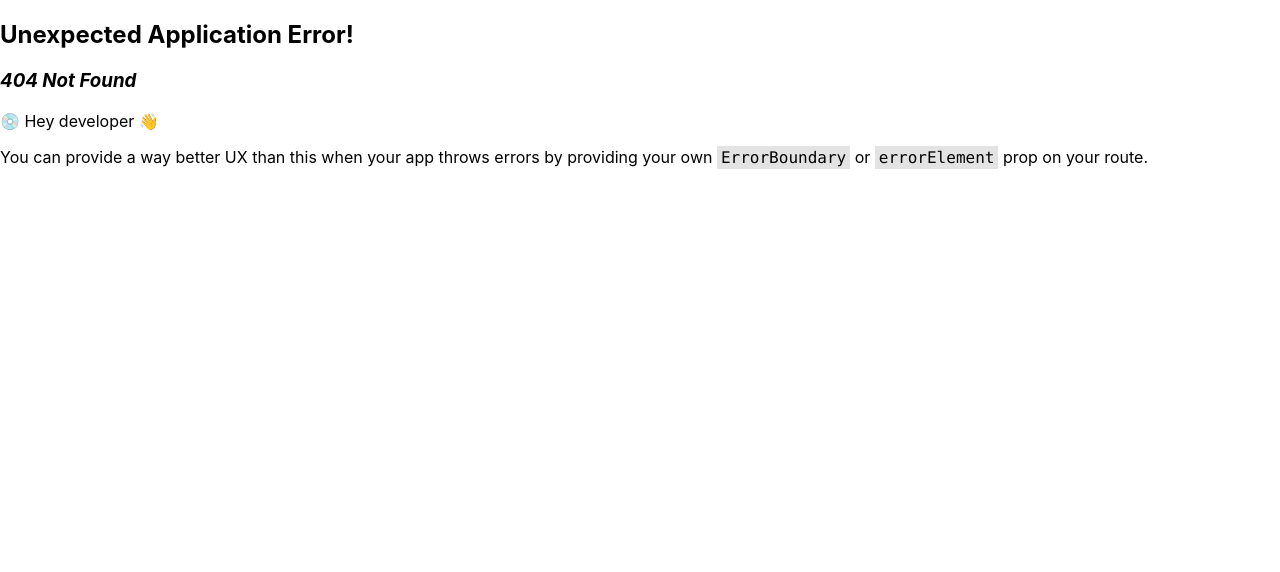
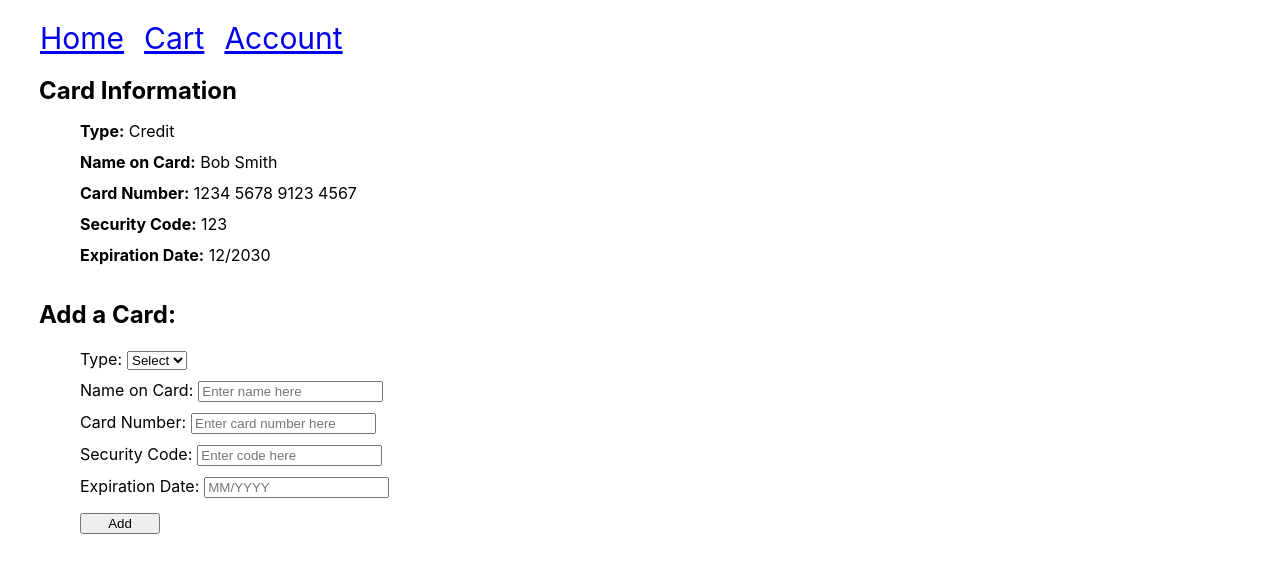
Before and after one commit to lee6155/app-2, a React (Create React App) app: page /account in a window 1280 px wide. Before the commit this address had no page. Shown: the top 572 px of the page. Built offline with nearby package versions, Linux system fonts and the light colour scheme; data requests are answered from the project's data file.

Commit message:
added ability to add card in account

```diff
--- a/db.json
+++ b/db.json
@@ -127,7 +127,15 @@
       "color": "Cherry"
     }
   ],
-  "cart": [
-
+  "cart": [],
+  "cards": [
+    {
+      "id": 1,
+      "type": "Credit",
+      "owner": "Bob Smith",
+      "cardNumber": "1234 5678 9123 4567",
+      "securityCode": "123",
+      "expiration": "12/2030"
+    }
   ]
 }
--- a/src/components/App.js
+++ b/src/components/App.js
@@ -1,6 +1,7 @@
 import React from "react"
 import HomePage from "../pages/HomePage"
 import Cart from "../pages/Cart"
+import Account from "../pages/Account"
 
 function App() {
 
@@ -8,6 +9,7 @@ function App() {
     <div>
         <HomePage/>
         <Cart/>
+        <Account/>
     </div>
   )
 }
--- /dev/null
+++ b/src/components/CardDisplay.js
@@ -0,0 +1,16 @@
+import React from "react"
+
+function CardDisplay ({ type, owner, cardNumber, securityCode, expiration }) {
+
+    return (
+        <div id="card">
+            <p class="cardInfo"><b>Type:</b> {type}</p>
+            <p class="cardInfo"><b>Name on Card:</b> {owner}</p>
+            <p class="cardInfo"><b>Card Number:</b> {cardNumber}</p>
+            <p class="cardInfo"><b>Security Code:</b> {securityCode}</p>
+            <p class="cardInfo"><b>Expiration Date:</b> {expiration}</p>
+        </div>
+    )
+}
+
+export default CardDisplay
--- /dev/null
+++ b/src/components/CardParent.js
@@ -0,0 +1,105 @@
+import React, { useEffect, useState } from "react"
+import CardDisplay from "../components/CardDisplay"
+
+function CardParent () {
+    const [cards, setCards] = useState([])
+
+    useEffect(() => {
+        fetch("http://localhost:3000/cards")
+        .then(response => response.json())
+        .then(data => setCards(data))
+    },[])
+
+    let displayCards = cards.map(function(card) {
+        return <CardDisplay key={card.id} type={card.type} owner={card.owner} cardNumber={card.cardNumber} securityCode={card.securityCode} expiration={card.expiration}/>
+    })
+
+    const [type, setType] = useState("")
+    const [name2, setName] = useState("")
+    const [number, setNumber] = useState("")
+    const [code, setCode] = useState("")
+    const [expiration, setExpiration] = useState("")
+
+    function handleChangeType (event) {
+        setType(event.target.value)
+    }
+
+    function handleChangeName (event) {
+        setName(event.target.value)
+    }
+
+    function handleChangeNumber (event) {
+        setNumber(event.target.value)
+    }
+
+    function handleChangeCode (event) {
+        setCode(event.target.value)
+    }
+
+    function handleChangeExpiration(event) {
+        setExpiration(event.target.value)
+    }
+
+    function handleSubmit () {
+        let cardData = {
+            type: type,
+            owner: name2,
+            cardNumber: number,
+            securityCode: code,
+            expiration: expiration
+        }
+
+        fetch("http://localhost:3000/cards", {
+            method: "POST",
+            headers: {
+                "Content-Type": "application/json",
+            },
+            body: {
+                "type2": "string",
+                "name3": "string",
+                "number2": "string",
+                "code2": "string",
+                "expiration2": "string",
+            },
+            body: JSON.stringify(cardData)
+        })
+        .then((response) => response.json())
+    }
+
+    return (
+        <div>
+            <h2 id="cardInfoHeading">Card Information</h2>
+            {displayCards}
+            <h2 id="addCardHeading">Add a Card: </h2>
+            <form id="cardForm" onSubmit={handleSubmit}>
+                <label class="cardFormInfo" value={type} onChange={handleChangeType}>
+                    Type:
+                    <select class="cardFormInput">
+                        <option>Select</option>
+                        <option>Credit</option>
+                        <option>Debit</option>
+                    </select>
+                </label>
+                <label class="cardFormInfo" value={name2} onChange={handleChangeName}>
+                    Name on Card:
+                    <input type="text" placeholder="Enter name here" class="cardFormInput"/>
+                </label>
+                <label class="cardFormInfo" value={number} onChange={handleChangeNumber}>
+                    Card Number:
+                    <input type="text" placeholder="Enter card number here" class="cardFormInput"/>
+                </label>
+                <label class="cardFormInfo" value={code} onChange={handleChangeCode}>
+                    Security Code:
+                    <input type="text" placeholder="Enter code here" class="cardFormInput"/>
+                </label>
+                <label class="cardFormInfo" value={expiration} onChange={handleChangeExpiration}>
+                    Expiration Date:
+                    <input type="text" placeholder="MM/YYYY" class="cardFormInput"/>
+                </label>
+                <button id="cardButton">Add</button>
+            </form>
+        </div>
+    )
+}
+
+export default CardParent
--- a/src/components/ItemCard.js
+++ b/src/components/ItemCard.js
@@ -32,7 +32,7 @@ function ItemCard({ id, name, image, price }) {
 
     return (
         <div>
-            <ul class="card">
+            <ul class="itemCard">
                 <img src={image} alt={name} />
                 <h4>{name}</h4>
                 <p>Price: ${price}</p>
--- a/src/components/NavBar.js
+++ b/src/components/NavBar.js
@@ -7,6 +7,7 @@ function NavBar() {
         <nav id="navBar">
             <NavLink to="/">Home</NavLink>
             <NavLink to="/cart" id="cartLink">Cart</NavLink>
+            <NavLink to="/account" id="accountLink">Account</NavLink>
         </nav>
     )
 }
--- a/src/index.css
+++ b/src/index.css
@@ -12,13 +12,17 @@ code {
     monospace;
 }
 
-.card img {
+
+
+
+
+.itemCard img {
   height: 250px;
   width: 250px;
   padding-top: 50px;
 }
 
-.card {
+.itemCard {
   float: left;
 }
 
@@ -34,6 +38,10 @@ code {
 }
 
 #cartLink {
+  padding-left: 20px;
+}
+
+#accountLink {
   padding-left: 20px;
 }
 
@@ -63,7 +71,7 @@ code {
   margin-top: -6px;
 }
 
-#total {
+#cartTotal {
   font-size: 20px;
   padding-left: 40px;
 }
@@ -82,3 +90,43 @@ code {
   display: inline-block;
   text-align: left;
 }
+
+.cardInfo {
+  margin-bottom: -5px
+}
+
+#card {
+  margin-bottom: 40px;
+  margin-left: 80px;
+  float: left
+}
+
+#cardInfoHeading {
+  margin-left: 39px;
+  margin-bottom: 0px
+}
+
+#addCardHeading {
+  margin-left: 39px;
+  clear: left
+}
+
+#cardForm {
+  display: flex;
+  flex-direction: column;
+  margin-left: 80px;
+  clear: left
+}
+
+.cardFormInfo {
+  margin-bottom: 10px;
+}
+
+.cardFormInput {
+  margin-left: 5px;
+}
+
+#cardButton {
+  max-width: 80px;
+  margin-top: 5px;
+}
--- /dev/null
+++ b/src/pages/Account.js
@@ -0,0 +1,15 @@
+import React from "react"
+import NavBar from "../components/NavBar"
+import CardParent from "../components/CardParent"
+
+function Account () {
+
+    return (
+        <div>
+            <NavBar/>
+            <CardParent/>
+        </div>
+    )
+}
+
+export default Account
--- a/src/pages/Cart.js
+++ b/src/pages/Cart.js
@@ -33,7 +33,7 @@ function Cart() {
         <div>
             <NavBar/>
             {renderCart}
-            <h4 style={{clear: "both"}} id="total">Total: ${total}</h4>
+            <h4 style={{clear: "both"}} id="cartTotal">Total: ${total}</h4>
         </div>
     )
 }
--- a/src/routes.js
+++ b/src/routes.js
@@ -1,6 +1,7 @@
 import HomePage from "./pages/HomePage"
 import Cart from "./pages/Cart"
 import Information from "./pages/Information"
+import Account from "./pages/Account"
 
 const routes = [
     {
@@ -14,6 +15,10 @@ const routes = [
     {
         path: "/information/:id",
         element: <Information/>
+    },
+    {
+        path: "/account",
+        element: <Account/>
     }
 ]
 
```
